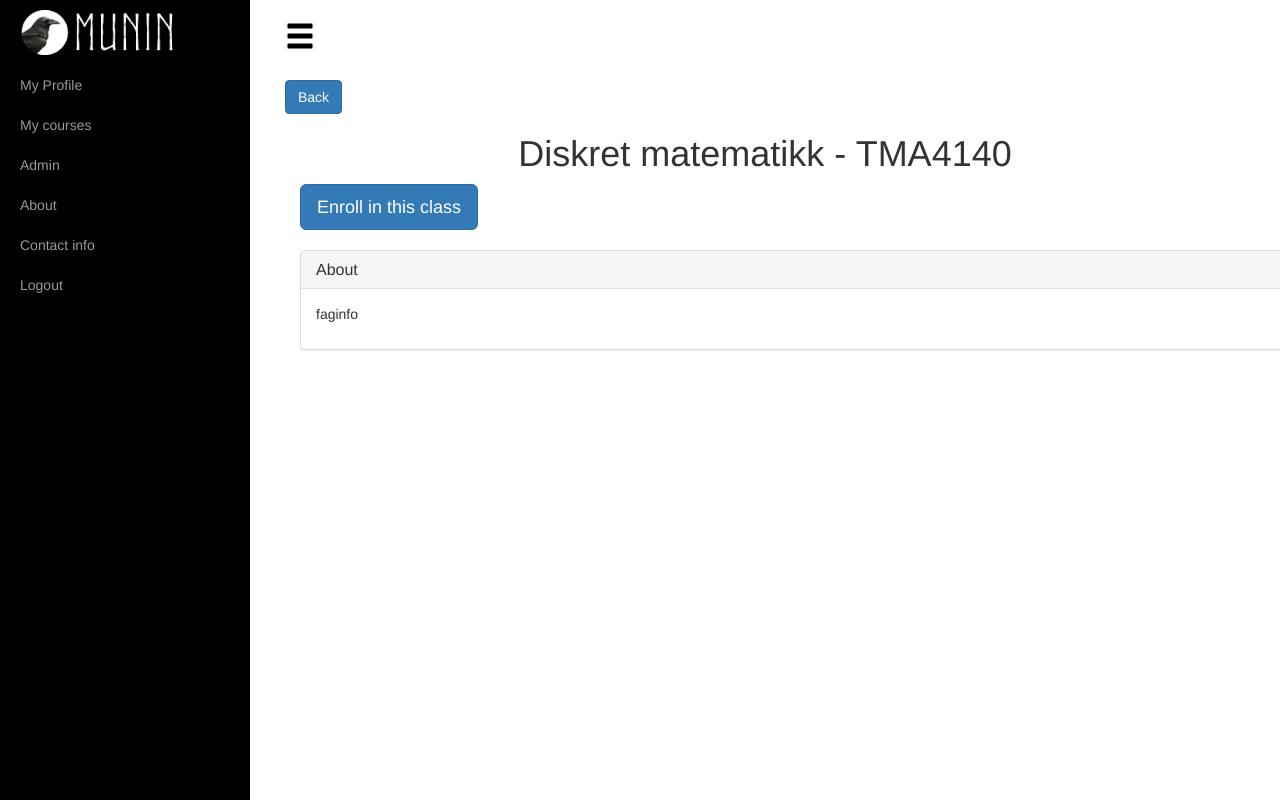
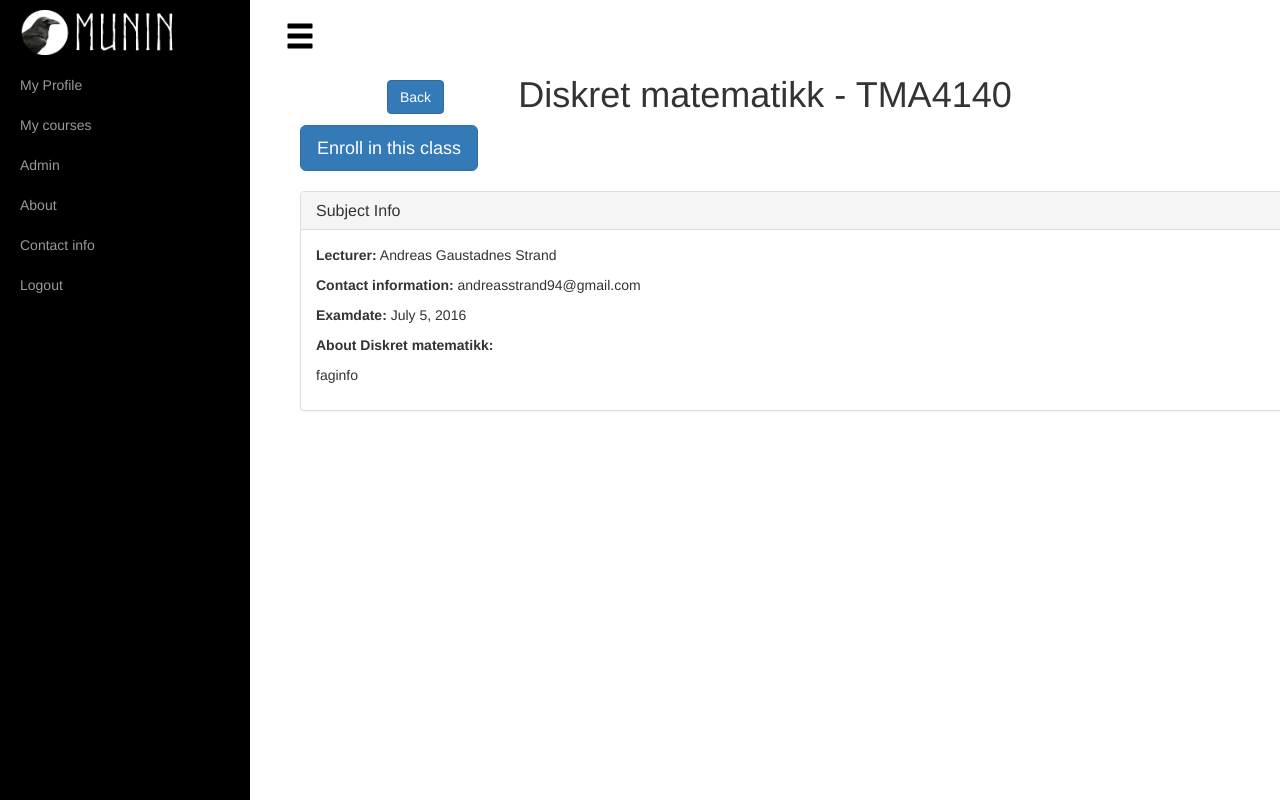
Before and after one commit to Strand94/Munin, a Django app: page /subjects/3/info in a window 1280 px wide; the page is wider, and only the part inside the window is pictured. Run offline with Django 3.2, Linux system fonts and the light colour scheme; a user stored in the database is signed in; data comes from the database, SQL or seed files in the repository; some libraries are stand-ins or nearby versions.

Commit message:
Backbutton goes back to previous page

```diff
--- a/templates/staticpages/subject_dashboard.html
+++ b/templates/staticpages/subject_dashboard.html
@@ -8,7 +8,7 @@
     </style>
 
     <div style="padding-top: 25px; position: absolute; padding-left: 102px;">
-        <a id="" href="/subjects/{{subject.pk }}/info" class="btn btn-primary">Back</a>
+        <input class="btn btn-primary" type=button value="Back" onClick="history.go(-1);">
         <a style="" id="" href="/subjects/{{subject.pk }}/info" class="btn btn-primary">Course info</a>
     </div>
 
--- a/templates/staticpages/subject_detail.html
+++ b/templates/staticpages/subject_detail.html
@@ -1,8 +1,9 @@
 {% extends 'base.html' %}
 {% block content %}
 
-    <div class="align-left" style="padding-top: 25px">
-        <a id="" href="/subjects/search" class="btn btn-primary">Back</a>
+
+    <div style="padding-top: 25px; position: absolute; padding-left: 102px;">
+        <input class="btn btn-primary" type=button value="Back" onClick="history.go(-1);">
     </div>
 
     <h1 class="text-center"> {{ subject.name }} - {{ subject.course_id }}</h1>
@@ -22,16 +23,19 @@
 
         </div>
         <div class="panel-group">
-            <div class="panel panel-default"> <!--style="float: left; width: 40%">-->
+            <div class="panel panel-default">
                 <div class="panel-heading">
                    <h2 class="panel-title">
-                      <a href="#AboutSubject" data-toggle="collapse">About</a>
+                      <a href="#AboutSubject" data-toggle="collapse">Subject Info</a>
                     </h2>
                 </div>
                 <div id="AboutSubject" class="panel-collapse collapse in">
                     <div class="panel-body">
+                        <p><strong>Lecturer:</strong> {{ subject.lecturer.first_name }} {{ subject.lecturer.middle_name }} {{ subject.lecturer.last_name }}</p>
+                        <p><strong>Contact information:</strong> {{ subject.lecturer.email }}</p>
+                        <p><strong>Examdate:</strong> {{ subject.examDate }}</p>
+                        <p><strong>About {{ subject.name }}:</strong></p>
                         <p>{{ subject.about }}</p>
-
                     </div>
                 </div>
             </div>
--- a/templates/staticpages/subject_search.html
+++ b/templates/staticpages/subject_search.html
@@ -13,9 +13,9 @@
     </style>
 
 <form action="" method="post">
-    <!-- back button -->
-    <div class="align-left" style="padding-top: 25px">
-        <a style="position: absolute" id="" href="/subjects" class="btn btn-primary">Back</a>
+
+    <div style="padding-top: 25px; position: absolute; padding-left: 102px;">
+        <input class="btn btn-primary" type=button value="Back" onClick="history.go(-1);">
     </div>
 </form>
 
```
Also changed, not shown: templates/staticpages/subject_questions.html (+6 -15 lines).
